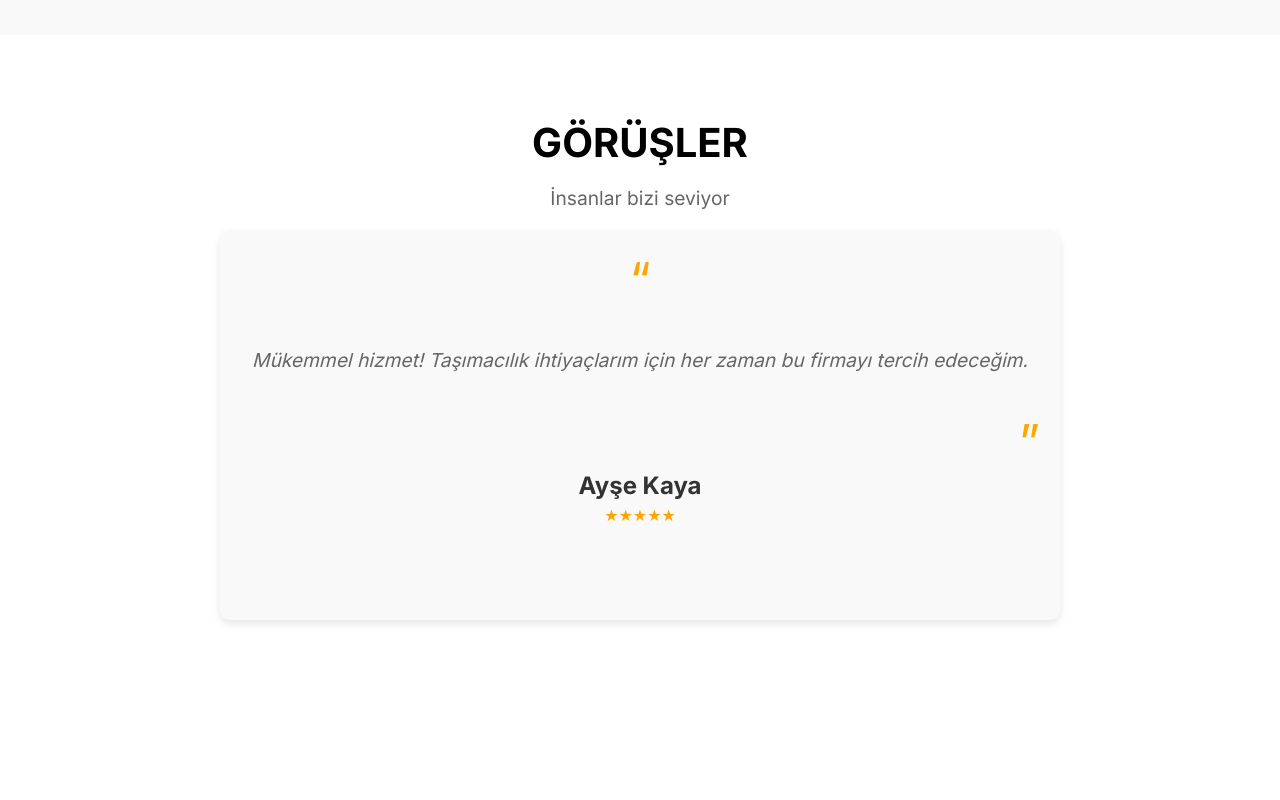
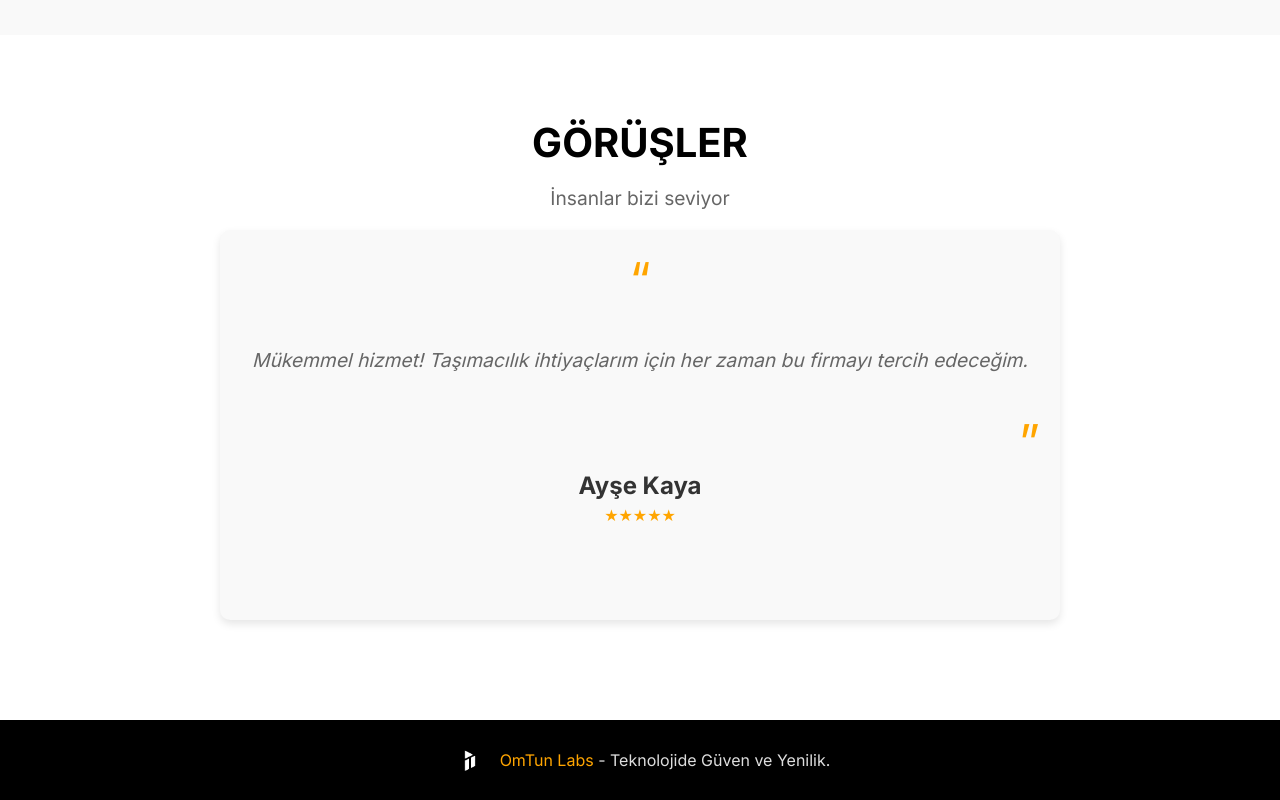
Before and after one commit to atesbey-design/transport-landing-page, a Next.js app: page / in a window 1280 px wide. Shown: the part 3006-3806 px from the top of the page. Before the commit the page ends 3676 px from the top, so only its background shows below. Built offline with nearby package versions, Linux system fonts and the light colour scheme.

Commit message:
Feat:Footer added

```diff
--- a/app/globals.css
+++ b/app/globals.css
@@ -588,6 +588,62 @@ body {
   transition: transform 0.3s;
 }
 
+.footer {
+  background-color: #000000;
+  color: #ddd;
+  padding: 20px;
+  text-align: center;
+  margin-top: 50px;
+}
+
+.footer-content {
+  display: flex;
+  justify-content: center;
+  align-items: center;
+}
+.footer-content p {
+  margin: 5px 0;
+}
+
+.footer-content a {
+  color: #FFA500;
+  text-decoration: none;
+}
+
+.footer-content a:hover {
+  color: #FF8C00;
+  text-decoration: underline;
+}
+
+.omtun-logo {
+  display: flex;
+  align-items: center;
+  text-decoration: none;
+  color: #fff;
+}
+
+.omtun-logo-img {
+  width: 40px;
+  height: 40px;
+  margin-right: 10px;
+}
+
+.omtun-logo span {
+  font-size: 1.2rem;
+  font-weight: bold;
+}
+
+.omtun-logo:hover .omtun-logo-img {
+  transform: scale(1.1);
+  transition: transform 0.3s;
+}
+
+.omtun-logo:hover span {
+  color: #FFA500;
+  transition: color 0.3s;
+}
+
+
 /* Responsive Design */
 @media (max-width: 768px) {
 
--- a/app/page.tsx
+++ b/app/page.tsx
@@ -267,6 +267,32 @@ const Home = () => {
           </div>
         </div>
       </section>
+      <footer className="footer">
+        <div className="footer-content">
+          <a
+            href="https://www.linkedin.com/company/omtun/"
+            target="_blank"
+            rel="noopener noreferrer"
+            className="omtun-logo"
+          >
+            <img
+              src="/omtunLabs.png"
+              alt="OmTun Labs Logo"
+              className="omtun-logo-img"
+            />
+          </a>
+          <p>
+            <a
+              href="https://www.linkedin.com/company/omtun/"
+              target="_blank"
+              rel="noopener noreferrer"
+            >
+              OmTun Labs
+            </a>{" "}
+            - Teknolojide Güven ve Yenilik.
+          </p>
+        </div>
+      </footer>
 
       <a
         className="whatsapp-float"
```
Also changed, not shown: public/omtunLabs.png (added).
